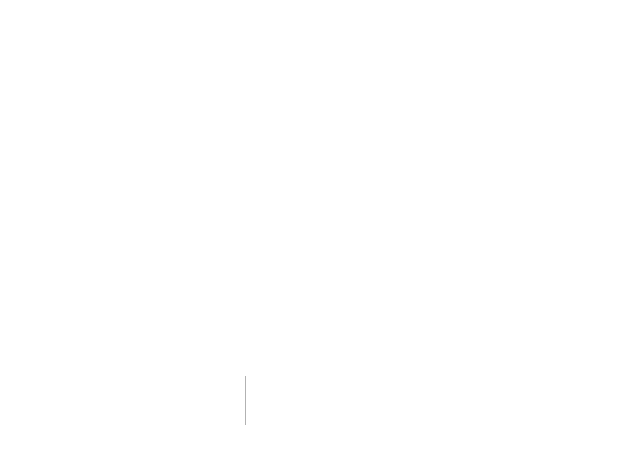
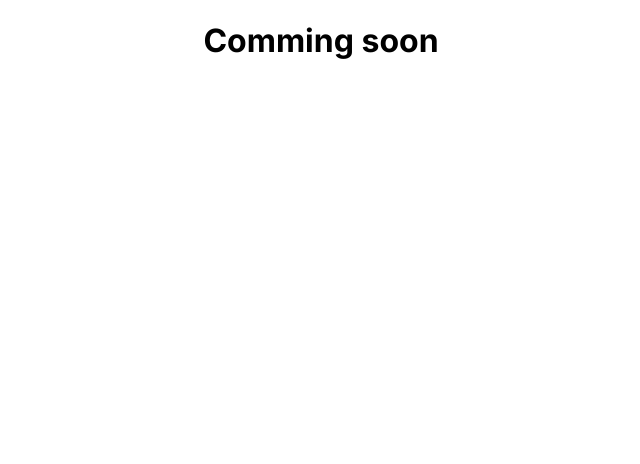
Before and after one commit to omarghandour/Abdallah, a Next.js app: page /Minue in a window 1280 px wide. Before the commit this address had no page. Shown: the top 464 px of the page, without its empty margins (319-959 px from the left). Built offline with nearby package versions, Linux system fonts and the light colour scheme.

Commit message:
Create page.tsx

```diff
--- /dev/null
+++ b/app/Minue/page.tsx
@@ -0,0 +1,11 @@
+import React from 'react'
+
+const page = () => {
+  return (
+    <div>
+          <h1 style={{color:'black', textAlign:'center'}}>Comming soon </h1>
+    </div>
+  )
+}
+
+export default page
```
